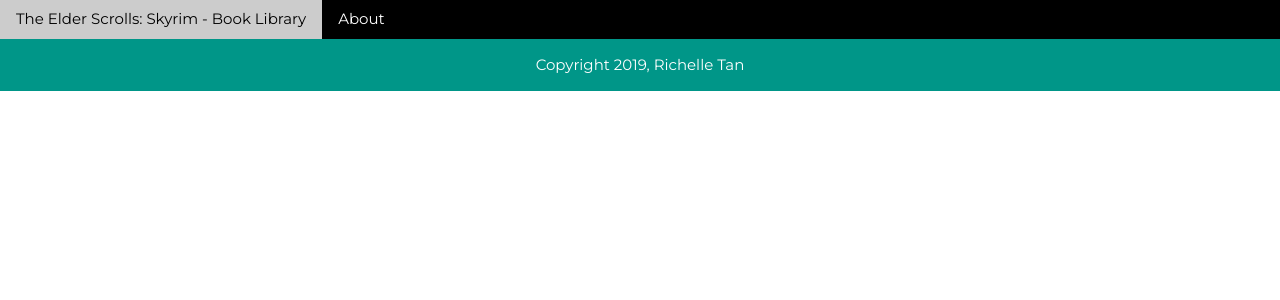
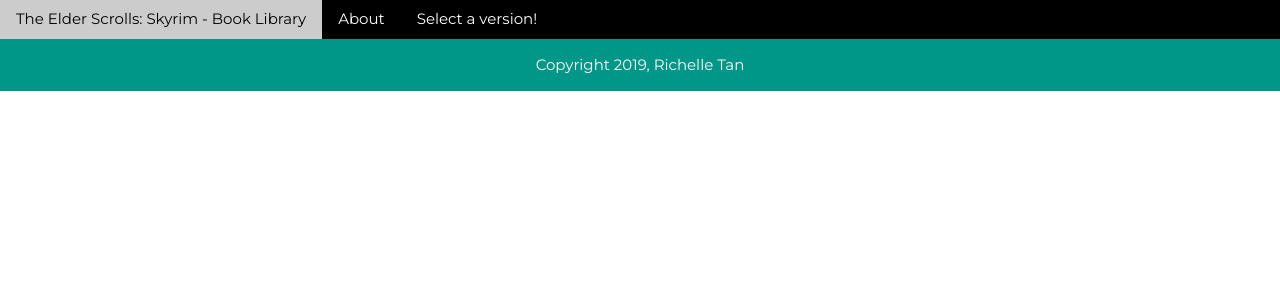
Before and after one commit to RichelleT/DjangoProjects, a Django app: page / in a window 1280 px wide. Shown: the top 300 px of the page. Run offline with Django 3.2, Linux system fonts and the light colour scheme.

Commit message:
added dropdown hover list @ navigation bar

```diff
--- a/Project_One/Alpha/templates/Alpha/home.html
+++ b/Project_One/Alpha/templates/Alpha/home.html
@@ -31,15 +31,17 @@
 <!-- Tab -->
 <div class="w3-bar w3-black w3-Montserrat">
   <a href="/" class="w3-bar-item w3-button w3-mobile">The Elder Scrolls: Skyrim - Book Library</a>
-
   <a href="/about" class="w3-bar-item w3-button w3-mobile">About</a>
 <!-- Dropdown list in bar -->
+ <div class="w3-dropdown-hover">
+      <button class="w3-button">Select a version!</button>
   <div class="w3-dropdown-content w3-bar-block w3-card-4">
       <a href="/skyrim" class="w3-bar-item w3-button w3-Playfair">TES - Skyrim</a>
       <a href="#" class="w3-bar-item w3-button w3-Playfair">TES - Oblivion</a>
       <a href="#" class="w3-bar-item w3-button w3-Playfair">TESO</a>
   </div>
 <!-- End of Dropdown list in bar -->
+</div>
 </div>
 <!-- End of Tab -->
 
```
